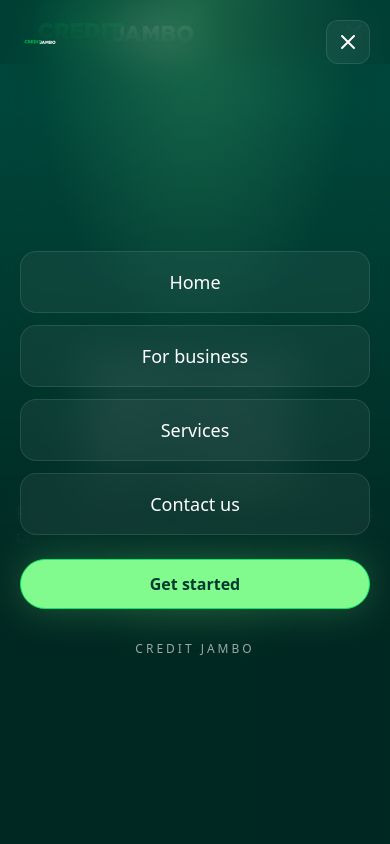
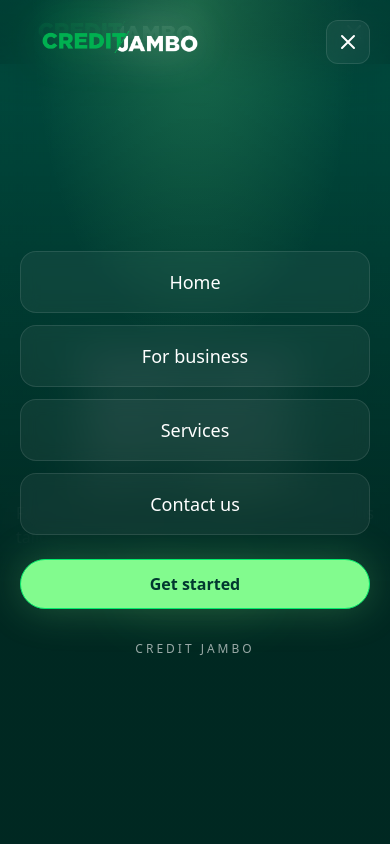
Before and after one commit to UDUKUNDA/next-jambo, a Next.js app: page / in a window 390 px wide. Both pictures are taken after a click on the button "Open menu". Shown: the top 844 px of the page. Built offline with nearby package versions, Linux system fonts and the light colour scheme.

Commit message:
Mobile menu: responsive logo sizing

```diff
--- a/src/components/landing/MobileMenuOverlay.tsx
+++ b/src/components/landing/MobileMenuOverlay.tsx
@@ -64,7 +64,12 @@
         <div className="flex h-full flex-col px-5 pb-10 pt-5">
           <div className="flex items-center justify-between">
             <Link href="/" className="block flex-shrink-0" onClick={onClose}>
-              <img src="/creditJambo.png" alt="Credit Jambo" className="h-10 w-auto object-contain" />
+              <img
+                src="/creditJambo.png"
+                alt="Credit Jambo"
+                className="object-cover object-center drop-shadow-[0_0_22px_rgba(130,251,142,0.18)]"
+                style={{ width: "min(var(--cj-logo-w), calc(100vw - 104px))", height: "var(--cj-logo-h)" }}
+              />
             </Link>
             <button
               type="button"
```
